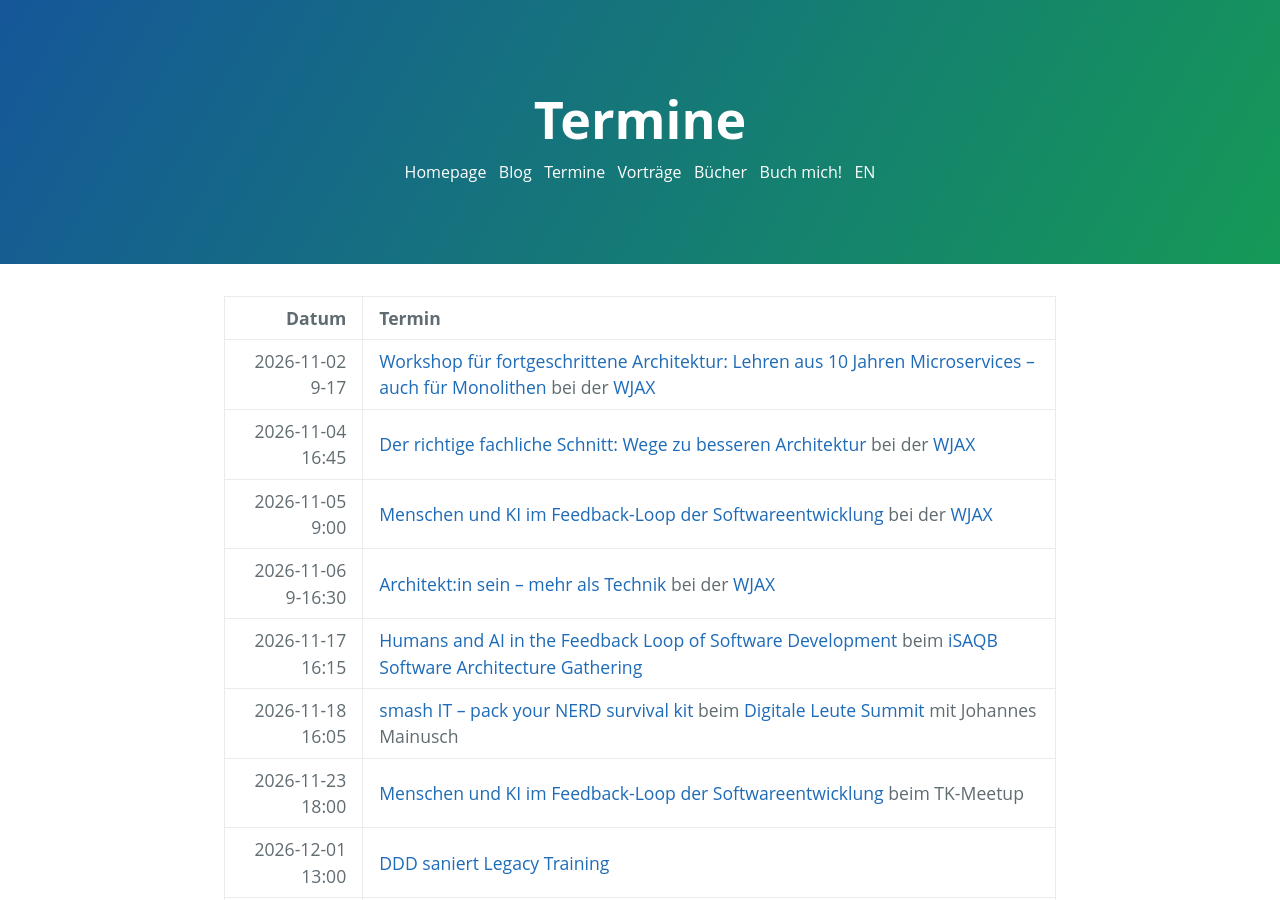
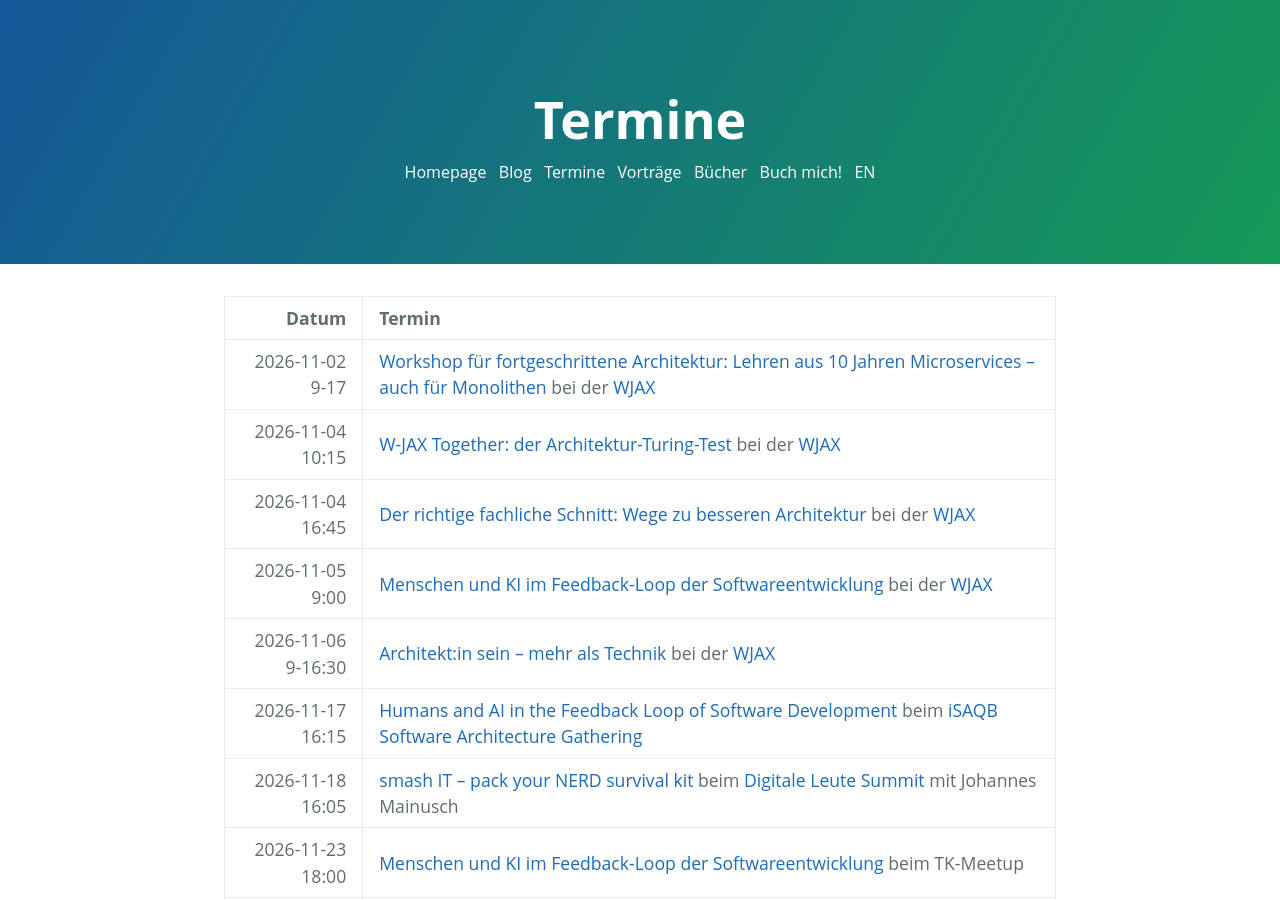
Before and after one commit to ewolff/ewolff.com, a Jekyll site: the page built from termine.md, in a window 1280 px wide and 900 px high. Built offline with Jekyll 4.4.1, drawn with Linux system fonts in a browser that asks for light colours.

Commit message:
W-JAX Together: der Architektur-Turing-Test ergänzt

```diff
--- a/termine.md
+++ b/termine.md
@@ -6,6 +6,7 @@ layout: de
 |            Datum | Termin                                                                                                                                                                                                      |
 |-----------------:|:------------------------------------------------------------------------------------------------------------------------------------------------------------------------------------------------------------|
 | 2026-11-02 9-17 | [Workshop für fortgeschrittene Architektur: Lehren aus 10 Jahren Microservices – auch für Monolithen](https://jax.de/microservices/microservices-workshop-fortgeschrittene/) bei der [WJAX](https://jax.de/muenchen/) |
+| 2026-11-04 10:15  | [W-JAX Together: der Architektur-Turing-Test](https://jax.de/software-architecture/jax-together-architektur-turing-test/) bei der [WJAX](https://jax.de/muenchen/) |
 | 2026-11-04 16:45  | [Der richtige fachliche Schnitt: Wege zu besseren Architektur](https://jax.de/software-architecture/fachlicher-schnitt-ddd-architektur) bei der [WJAX](https://jax.de/muenchen/) |
 | 2026-11-05 9:00  | [Menschen und KI im Feedback-Loop der Softwareentwicklung](https://jax.de/enterprise-ai/menschen-ki-feedback-loop-softwareentwicklung) bei der [WJAX](https://jax.de/muenchen/) |
 | 2026-11-06 9-16:30 | [Architekt:in sein – mehr als Technik](https://jax.de/software-architecture/mehr-als-technik-architektur-workshop/) bei der [WJAX](https://jax.de/muenchen/) |
```
Also changed, not shown: schedule.md (+1 -0 lines).
